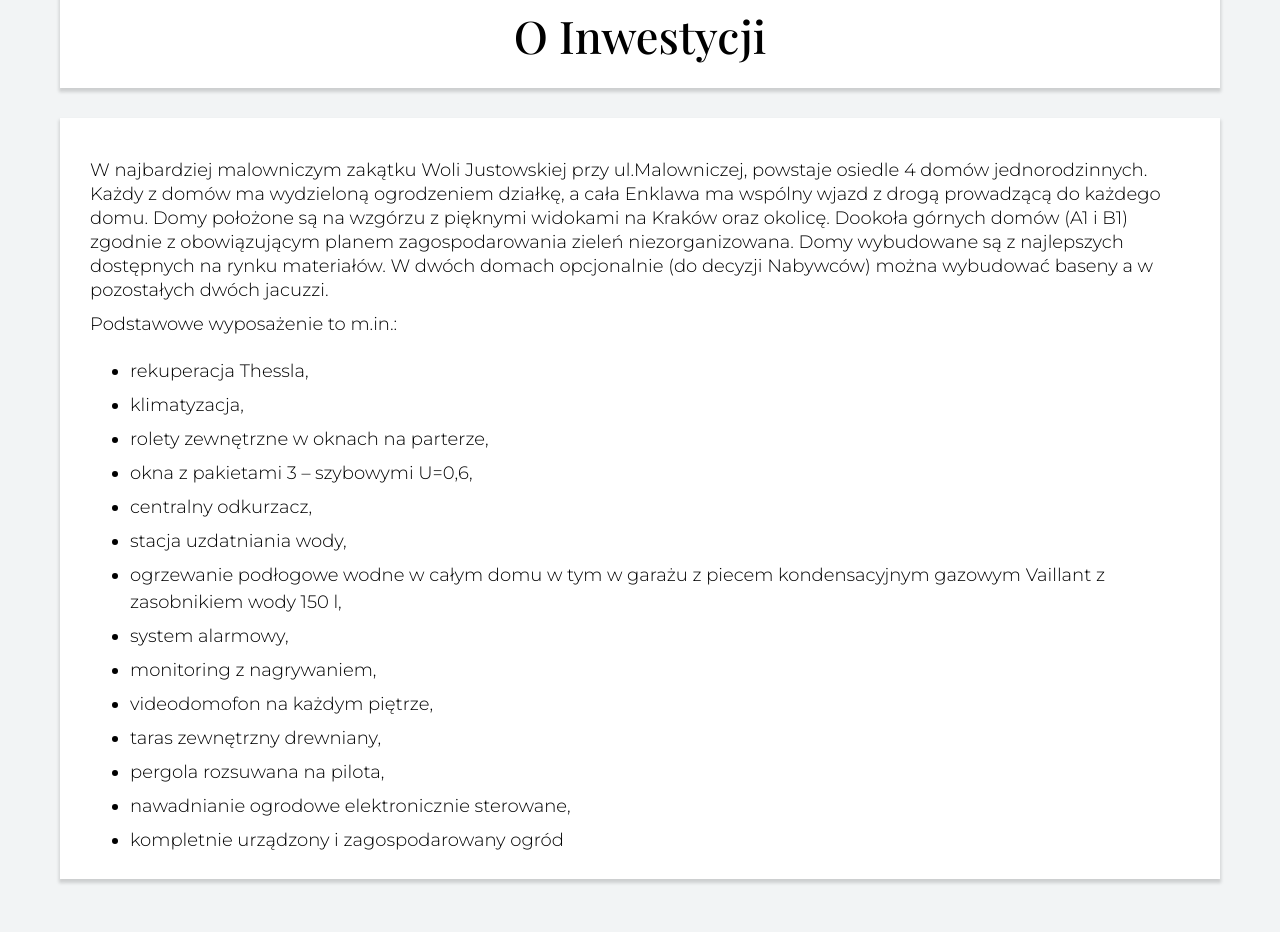
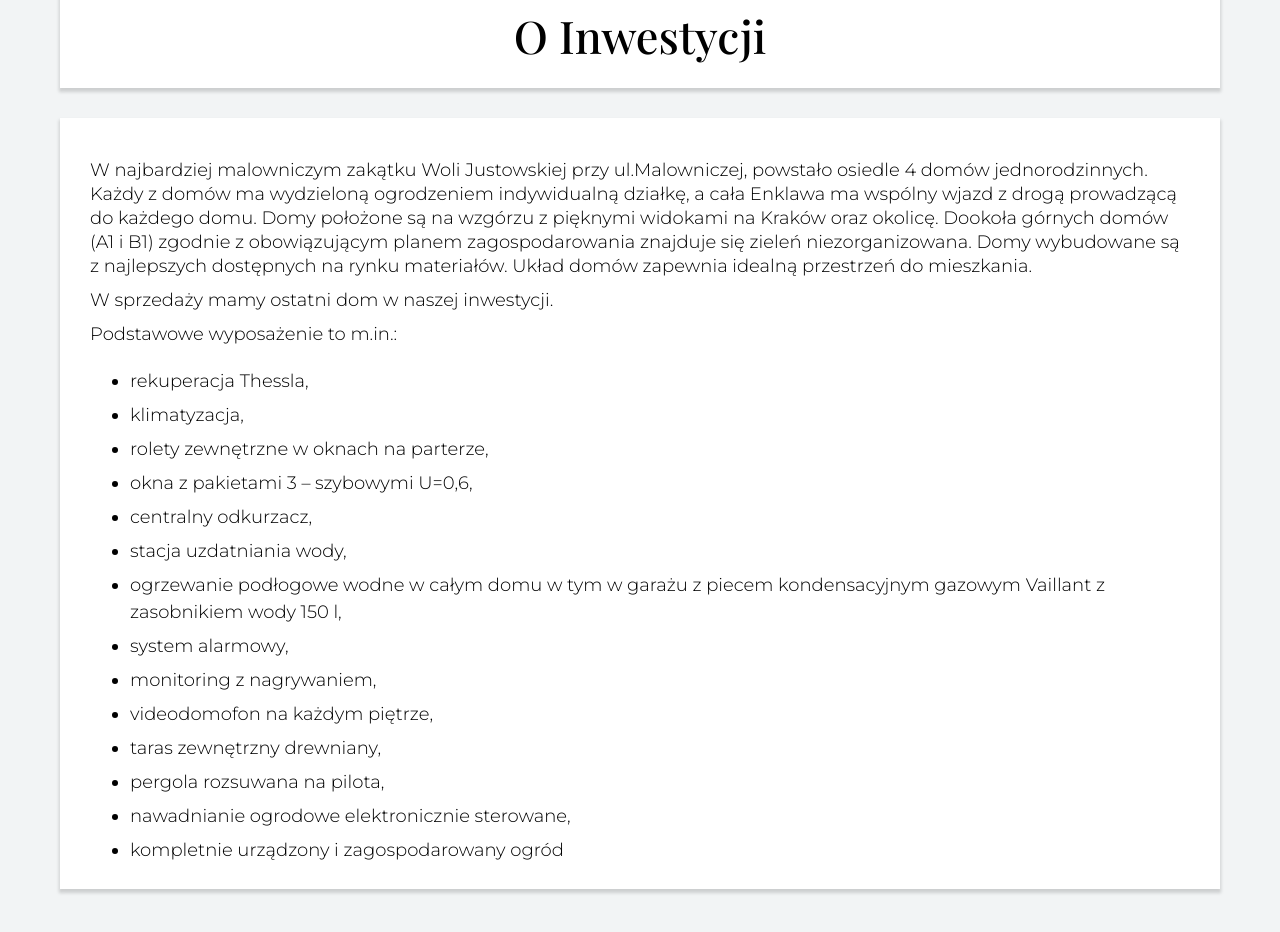
Before and after one commit to DmiE/MalowniczaEnklawa, a website built with Parcel: page src/index.html in a window 1280 px wide. Shown: the part 917-1849 px from the top of the page. Built offline with nearby package versions, Linux system fonts and the light colour scheme; what photo-sphere-viewer would draw is missing.

Commit message:
change description

```diff
--- a/src/index.html
+++ b/src/index.html
@@ -190,12 +190,16 @@
       </div>
       <div class="description__text_container container shadow_container">
         <p class="description__text">
-          W najbardziej malowniczym zakątku <strong>Woli Justowskiej</strong> przy ul.Malowniczej, powstaje
-          <strong>osiedle 4 domów jednorodzinnych</strong>. Każdy z domów ma wydzieloną ogrodzeniem działkę, a cała
-          Enklawa ma wspólny wjazd z drogą prowadzącą do każdego domu. Domy położone są na wzgórzu z pięknymi widokami
-          na Kraków oraz okolicę. Dookoła górnych domów (A1 i B1) zgodnie z obowiązującym planem zagospodarowania zieleń
-          niezorganizowana. Domy wybudowane są z najlepszych dostępnych na rynku materiałów. W dwóch domach opcjonalnie
-          (do decyzji Nabywców) można wybudować baseny a w pozostałych dwóch jacuzzi.
+          W najbardziej malowniczym zakątku
+          <strong>Woli Justowskiej</strong> przy ul.Malowniczej, powstało
+          <strong>osiedle 4 domów jednorodzinnych</strong>. Każdy z domów ma wydzieloną ogrodzeniem indywidualną
+          działkę, a cała Enklawa ma wspólny wjazd z drogą prowadzącą do każdego domu. Domy położone są na wzgórzu z
+          pięknymi widokami na Kraków oraz okolicę. Dookoła górnych domów (A1 i B1) zgodnie z obowiązującym planem
+          zagospodarowania znajduje się zieleń niezorganizowana. Domy wybudowane są z najlepszych dostępnych na rynku
+          materiałów. Układ domów zapewnia idealną przestrzeń do mieszkania.
+        </p>
+        <p class="description__text">
+          W sprzedaży mamy ostatni dom w naszej inwestycji.
         </p>
         <p class="description__text">Podstawowe wyposażenie to m.in.:</p>
         <ul class="description__list">
```
